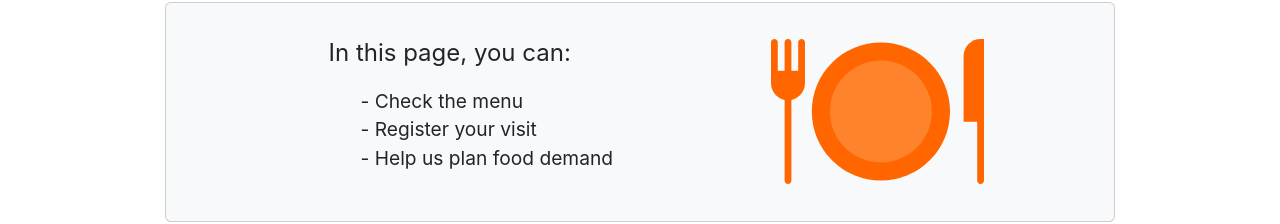
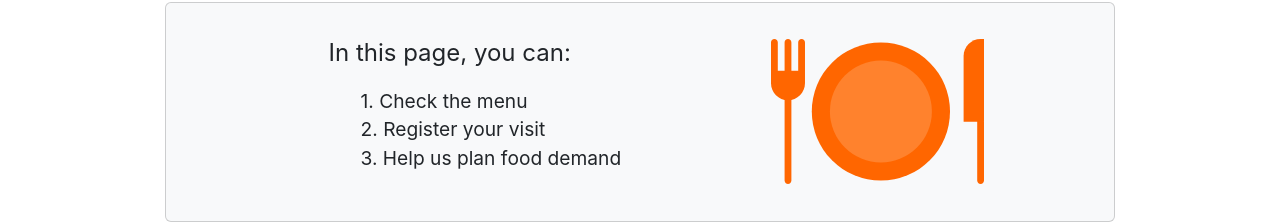
Before and after one commit to HL-LMX/bbclient, a React (Create React App) app: page /bookingbite in a window 1280 px wide. Shown: the part 328-552 px from the top of the page. Built offline with nearby package versions, Linux system fonts and the light colour scheme.

Commit message:
Update Home page

```diff
--- a/src/Home.js
+++ b/src/Home.js
@@ -15,9 +15,9 @@ export class Home extends Component {
                                     <div className="card-body m-3 text-center"> {/* Center the text */}
                                         <p className="card-text" style={{fontSize: '1.5em', textAlign: 'left' }}>In this page, you can:</p>
                                         <ul className="">
-                                            <li className="list-group-item" style={{ fontSize: '1.2em', textAlign: 'left' }}> - Check the menu</li>
-                                            <li className="list-group-item" style={{ fontSize: '1.2em', textAlign: 'left' }}> - Register your visit</li>
-                                            <li className="list-group-item" style={{ fontSize: '1.2em', textAlign: 'left' }}> - Help us plan food demand</li>
+                                            <li className="list-group-item" style={{ fontSize: '1.2em', textAlign: 'left' }}> 1. Check the menu</li>
+                                            <li className="list-group-item" style={{ fontSize: '1.2em', textAlign: 'left' }}> 2. Register your visit</li>
+                                            <li className="list-group-item" style={{ fontSize: '1.2em', textAlign: 'left' }}> 3. Help us plan food demand</li>
                                         </ul>
                                     </div>
                                 </div>
```
